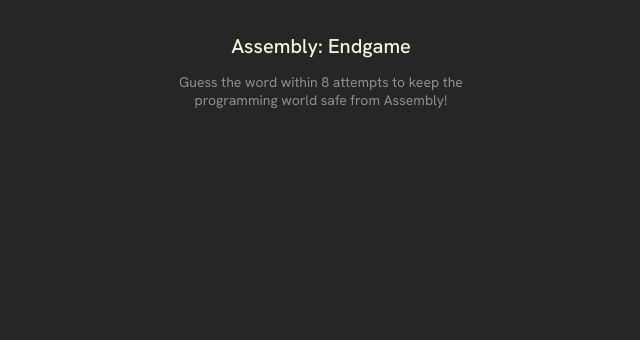
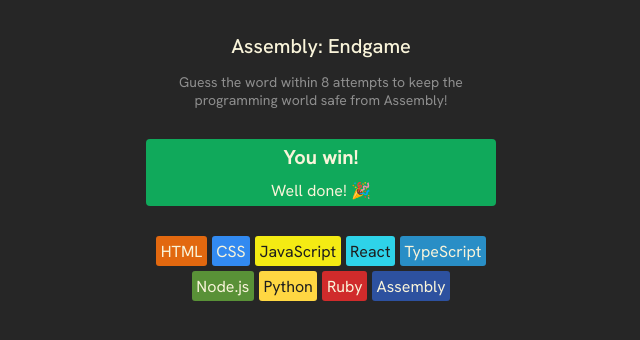
Before and after one commit to vigneshblue/scrimba-react-assembly-end-game, a React (Vite) app: page / in a window 1280 px wide. Shown: the top 340 px of the page, without its empty margins (319-959 px from the left). Built offline with nearby package versions, Linux system fonts and the light colour scheme.

Commit message:
Add static status section, languages section

```diff
--- a/src/App.jsx
+++ b/src/App.jsx
@@ -1,13 +1,24 @@
 import { useState } from 'react'
+import { languages } from './data/languages'
 
 function App() {
 
+  const languageElements = languages.map(language => (
+    <span style={{backgroundColor:language.backgroundColor, color:language.color}}>{language.name}</span>
+  ))
   return (
     <main>
       <header>
         <h1>Assembly: Endgame</h1>
         <p>Guess the word within 8 attempts to keep the programming world safe from Assembly!</p>
       </header>
+      <section className="game-status">
+        <h2>You win!</h2>
+        <p>Well done! 🎉</p>
+      </section>
+      <section className="languages">
+        {languageElements}
+      </section>
     </main>
   )
 }
--- /dev/null
+++ b/src/data/languages.js
@@ -0,0 +1,47 @@
+export const languages = [
+  {
+      name: "HTML",
+      backgroundColor: "#E2680F",
+      color: "#F9F4DA",
+  },
+  {
+      name: "CSS",
+      backgroundColor: "#328AF1",
+      color: "#F9F4DA",
+  },
+  {
+      name: "JavaScript",
+      backgroundColor: "#F4EB13",
+      color: "#1E1E1E",
+  },
+  {
+      name: "React",
+      backgroundColor: "#2ED3E9",
+      color: "#1E1E1E",
+  },
+  {
+      name: "TypeScript",
+      backgroundColor: "#298EC6",
+      color: "#F9F4DA",
+  },
+  {
+      name: "Node.js",
+      backgroundColor: "#599137",
+      color: "#F9F4DA",
+  },
+  {
+      name: "Python",
+      backgroundColor: "#FFD742",
+      color: "#1E1E1E",
+  },
+  {
+      name: "Ruby",
+      backgroundColor: "#D02B2B",
+      color: "#F9F4DA",
+  },
+  {
+      name: "Assembly",
+      backgroundColor: "#2D519F",
+      color: "#F9F4DA",
+  },
+]
--- a/src/index.css
+++ b/src/index.css
@@ -17,14 +17,46 @@
   text-align: center;
 }
 
-header h1 {
+header > h1 {
   font-size: 1.25rem;
   font-weight: 500;
   color: #F9F4DA;
 }
 
-p {
+header > p {
   font-size: 0.875rem;
   max-width: 350px;
   color: #8E8E8E;
 }
+
+section.game-status {
+  background-color: #10A95B;
+  display: flex;
+  flex-direction: column;
+  align-items: center;
+  color: #F9F4DA;
+  border-radius: 4px;
+  margin-block: 30px;
+}
+
+section.game-status > h2 {
+  font-size: 1.25rem;
+  margin: 5px
+}
+
+section.game-status > p {
+  margin: 5px;
+}
+
+section.languages {
+  display: flex;
+  flex-wrap: wrap;
+  gap: 5px;
+  max-width: 350px;
+  justify-content: center;
+}
+
+section.languages span {
+  border-radius: 3px;
+  padding: 4.5px;
+}
```
